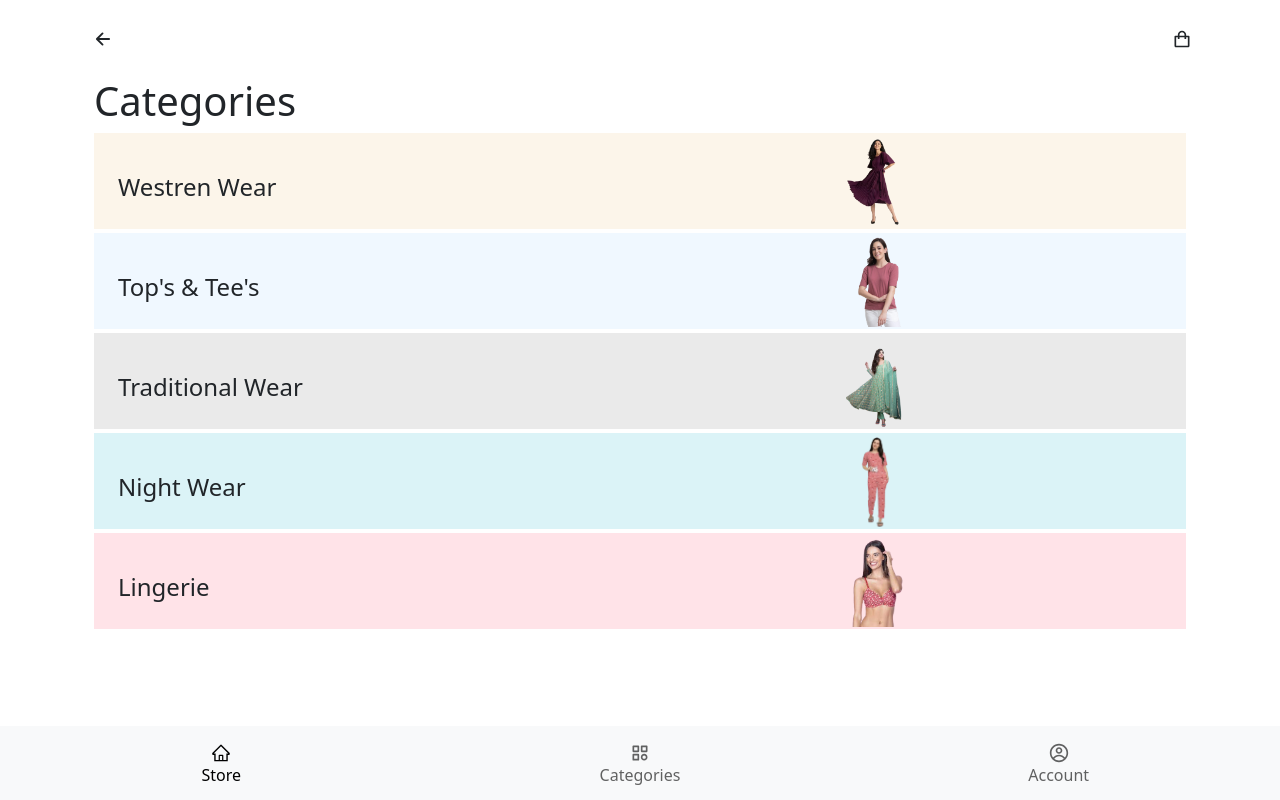
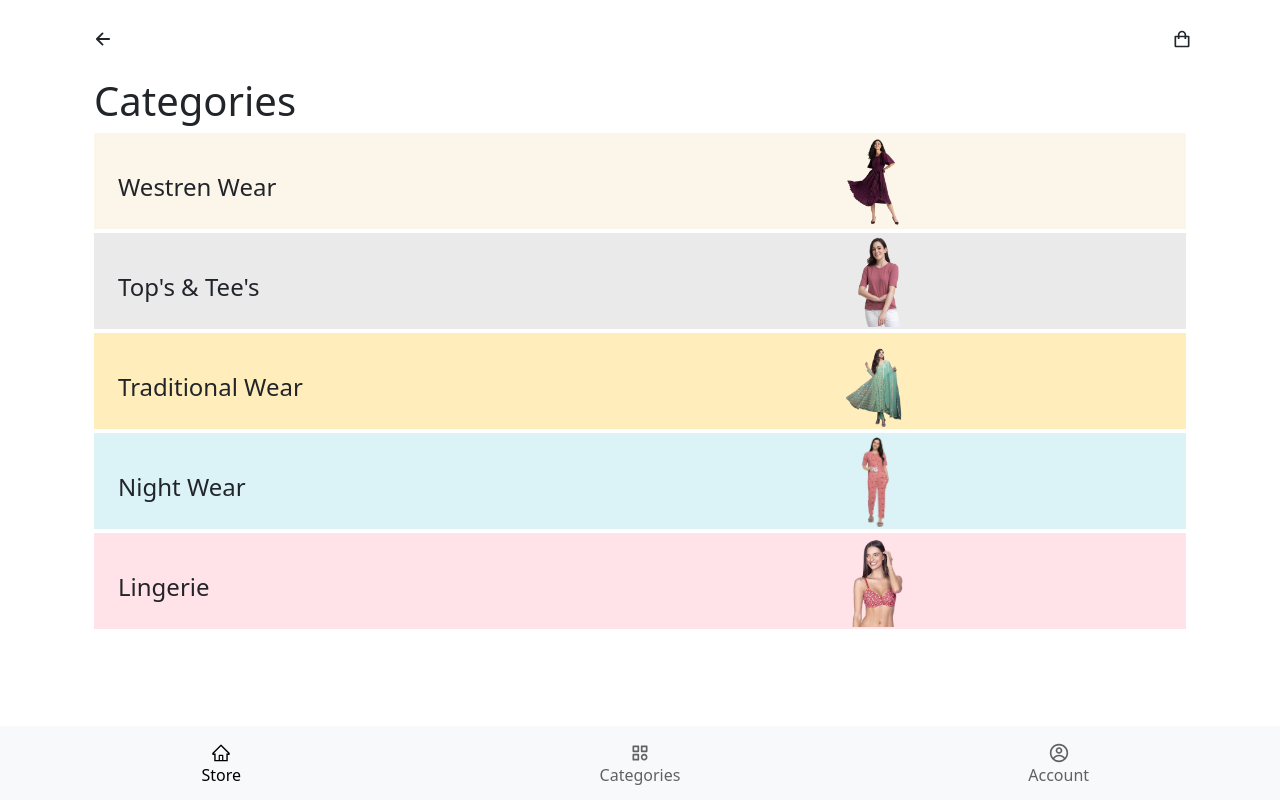
Before and after one commit to vardhanreddy27/rf, a React (Create React App) app: page /Categories in a window 1280 px wide. Built offline with nearby package versions, Linux system fonts and the light colour scheme.

Commit message:
ffabcolssorp

```diff
--- a/src/App.css
+++ b/src/App.css
@@ -126,7 +126,7 @@
 .pop{
     padding-top: 2.5rem;
 }
-.bt{background-color: aliceblue;}
+.bt{background-color: #ffeebb;}
 .yt{background-color: #faebd785;}
 .dg{
     background-color: #a9a9a93d;
--- a/src/components/Menu.js
+++ b/src/components/Menu.js
@@ -10,8 +10,8 @@ function Menu() {
         <h1>Categories</h1>
        <div className='row'>
        <div className='col-8 wd yt'><h4 className='ps-4 pop'>Westren Wear</h4></div><div className='col-4 yt wd float-right'><img className='mt-1 ms-4' src={ww}alt="f" height={90}/></div>
-       <div className='col-8 wd bt mt-1'><h4 className='ps-4 pop'>Top's & Tee's</h4></div><div className='col-4 bt wd mt-1'><img className='mt-1 ms-4' src={topt}alt="f" height={90}/></div>
-       <div className='col-8 wd dg mt-1'><h4 className='ps-4 pop'>Traditional Wear</h4></div><div className='col-4 dg wd mt-1'><img className='mb-1 ms-4' src={trad}alt="f" height={95}/></div>
+       <div className='col-8 wd dg  mt-1'><h4 className='ps-4 pop'>Top's & Tee's</h4></div><div className='col-4  dg wd mt-1'><img className='mt-1 ms-4' src={topt}alt="f" height={90}/></div>
+       <div className='col-8 wd bt  mt-1'><h4 className='ps-4 pop'>Traditional Wear</h4></div><div className='col-4 bt wd mt-1'><img className='mb-1 ms-4' src={trad}alt="f" height={95}/></div>
        <div className='col-8 wd nt mt-1'><h4 className='ps-4  pop'>Night Wear</h4></div><div className='col-4 wd nt mt-1'><img className='mt-1 ms-4' src={nt}alt="f" height={90}/></div>
        <div className='col-8 mt-1 ba wd'><h4 className='ps-4 pop'>Lingerie</h4></div><div className='col-4 wd ba mt-1'><img className='mt-1 ms-4' src={bras}alt="f" height={90}/></div>
 
```
